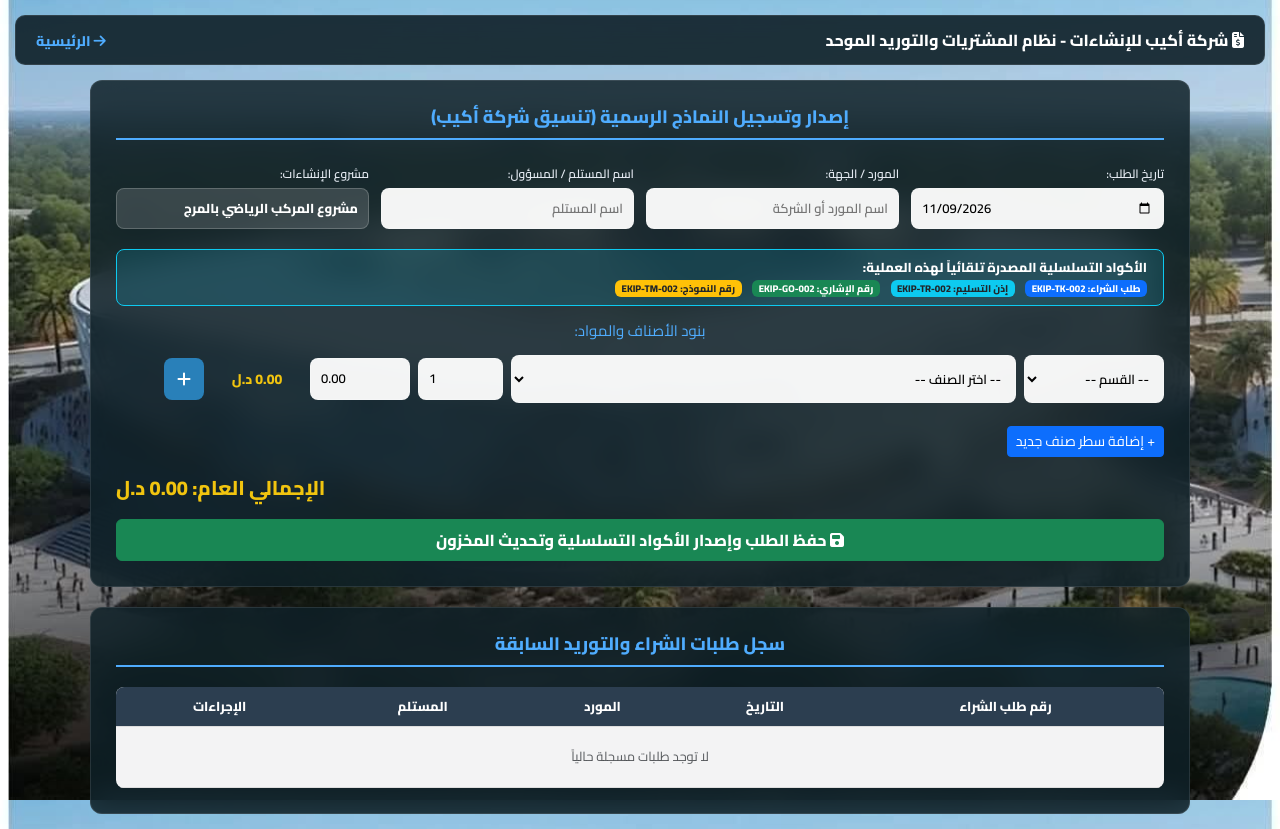
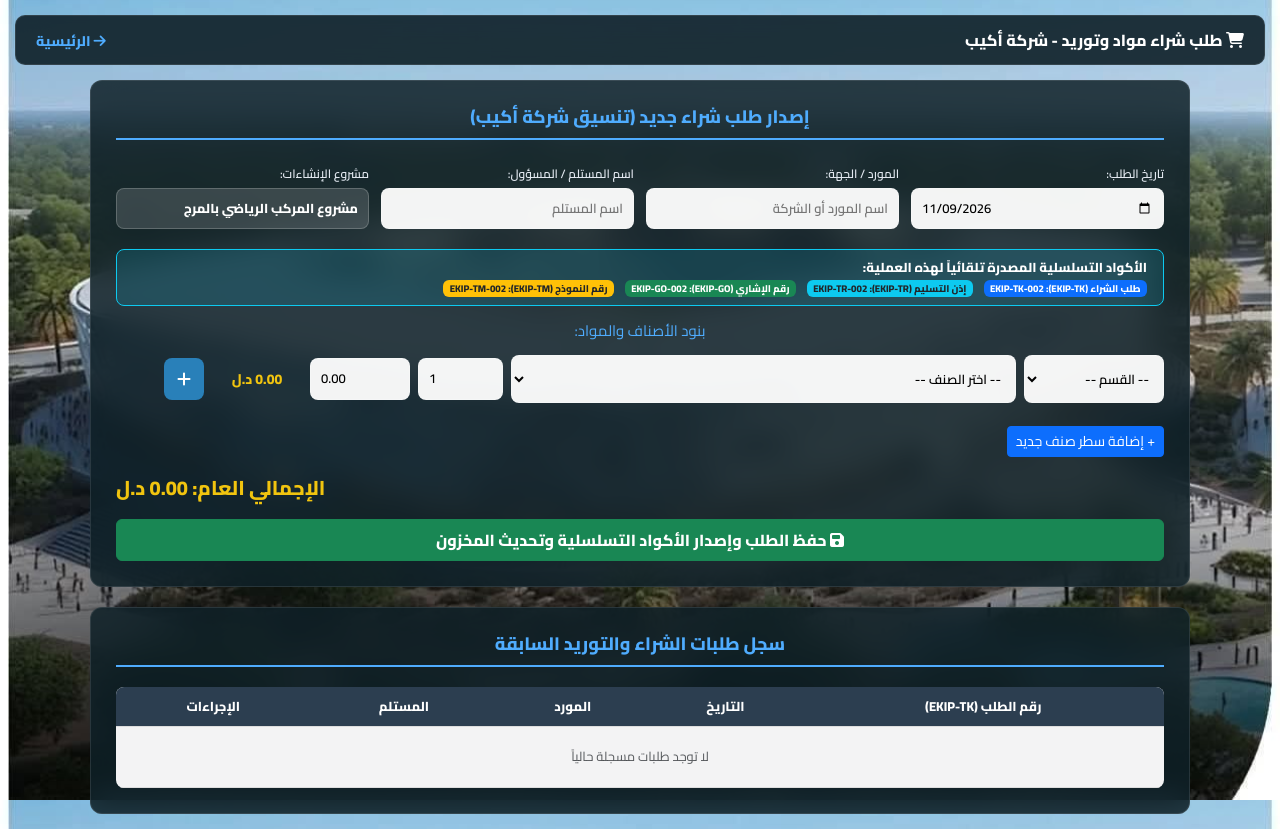
Before and after one commit to alifetory3-boop/EKiP, a Flask app: page /purchase in a window 1280 px wide. Run offline with Flask 3, Linux system fonts and the light colour scheme; a user stored in the database is signed in; data comes from the database, SQL or seed files in the repository; data that the repository does not hold is empty.

Commit message:
Update purchase form title and labels

```diff
--- a/templates/purchase.html
+++ b/templates/purchase.html
@@ -3,7 +3,7 @@
 <head>
     <meta charset="UTF-8">
     <meta name="viewport" content="width=device-width, initial-scale=1.0">
-    <title>شركة أكيب للإنشاءات - نموذج طلب الشراء والتوريد الموحد</title>
+    <title>طلب شراء مواد وتوريد - شركة أكيب</title>
     <link href="https://fonts.googleapis.com/css2?family=Cairo:wght@400;600;800&display=swap" rel="stylesheet">
     <link rel="stylesheet" href="https://cdnjs.cloudflare.com/ajax/libs/font-awesome/6.4.0/css/all.min.css">
     <link rel="stylesheet" href="https://cdn.jsdelivr.net/npm/bootstrap@5.3.0/dist/css/bootstrap.rtl.min.css">
@@ -45,7 +45,7 @@
 </head>
 <body>
   <header>
-    <div style="font-weight: 800; font-size: 16px;"><i class="fa-solid fa-file-invoice-dollar"></i> شركة أكيب للإنشاءات - نظام المشتريات والتوريد الموحد</div>
+    <div style="font-weight: 800; font-size: 16px;"><i class="fa-solid fa-cart-shopping"></i> طلب شراء مواد وتوريد - شركة أكيب</div>
     <div><a href="{{ url_for('dashboard') }}"><i class="fa-solid fa-arrow-right"></i> الرئيسية</a></div>
   </header>
 
@@ -57,7 +57,7 @@
 
   <div class="container-box">
     <div class="form-box">
-      <h3>إصدار وتسجيل النماذج الرسمية (تنسيق شركة أكيب)</h3>
+      <h3>إصدار طلب شراء جديد (تنسيق شركة أكيب)</h3>
       <form method="post">
 
         <div class="form-grid">
@@ -79,13 +79,13 @@
           </div>
         </div>
 
-        <!-- عرض الأكواد الأربعة المتسلسلة تلقائياً بدون تكرار -->
+        <!-- عرض الأكواد الأربعة المتسلسلة تلقائياً -->
         <div class="alert alert-info py-2 px-3 mb-3" style="background: rgba(13, 202, 240, 0.15); border: 1px solid #0dcaf0; color: #fff; font-size: 13px; border-radius: 8px;">
           <strong>الأكواد التسلسلية المصدرة تلقائياً لهذه العملية:</strong><br>
-          <span class="badge bg-primary me-2">طلب الشراء: <b>{{ auto_tk }}</b></span>
-          <span class="badge bg-info text-dark me-2">إذن التسليم: <b>{{ auto_tr }}</b></span>
-          <span class="badge bg-success me-2">رقم الإشاري: <b>{{ auto_go }}</b></span>
-          <span class="badge bg-warning text-dark">رقم النموذج: <b>{{ auto_tm }}</b></span>
+          <span class="badge bg-primary me-2">طلب الشراء (EKIP-TK): <b>{{ auto_tk | default('EKIP-TK-001') }}</b></span>
+          <span class="badge bg-info text-dark me-2">إذن التسليم (EKIP-TR): <b>{{ auto_tr | default('EKIP-TR-001') }}</b></span>
+          <span class="badge bg-success me-2">رقم الإشاري (EKIP-GO): <b>{{ auto_go | default('EKIP-GO-001') }}</b></span>
+          <span class="badge bg-warning text-dark">رقم النموذج (EKIP-TM): <b>{{ auto_tm | default('EKIP-TM-001') }}</b></span>
         </div>
 
         <h4 style="margin-top: 15px; color: #4facfe; font-size: 15px; text-align: center; margin-bottom: 10px;">بنود الأصناف والمواد:</h4>
@@ -95,17 +95,28 @@
             <!-- القسم -->
             <select name="category_filter[]" class="category-select" onchange="filterItems(this)">
               <option value="">-- القسم --</option>
+              {% if categories %}
                 {% for cat in categories %}
                 <option value="{{ cat.category }}">{{ cat.category }}</option>
                 {% endfor %}
+              {% else %}
+                <option value="عام">عام</option>
+                <option value="مواد بناء">مواد بناء</option>
+                <option value="كهرباء">كهرباء</option>
+                <option value="سباكة">سباكة</option>
+              {% endif %}
             </select>
 
             <!-- الصنف -->
             <select name="item_id[]" class="item-select" required>
               <option value="">-- اختر الصنف --</option>
+              {% if items %}
                 {% for item in items %}
                 <option value="{{ item.id }}" data-category="{{ item.category }}">{{ item.name }} ({{ item.unit }})</option>
                 {% endfor %}
+              {% else %}
+                <option value="">لا توجد أصناف مضافة (يرجى إضافتها من إدارة المخزون)</option>
+              {% endif %}
             </select>
 
             <input type="number" step="0.01" name="qty[]" placeholder="الكمية" value="1" min="0.01" oninput="calcTotal(this)" required>
@@ -133,7 +144,7 @@
       <table class="history-table">
         <thead>
           <tr>
-            <th>رقم طلب الشراء</th>
+            <th>رقم الطلب (EKIP-TK)</th>
             <th>التاريخ</th>
             <th>المورد</th>
             <th>المستلم</th>
@@ -141,6 +152,7 @@
           </tr>
         </thead>
         <tbody>
+          {% if vouchers %}
             {% for v in vouchers %}
             <tr>
               <td><span class="badge-code">{{ v.voucher_no }}</span></td>
@@ -152,9 +164,10 @@
                   <a href="{{ url_for('delete_purchase', voucher_id=v.id) }}" class="text-danger fw-bold text-decoration-none" onclick="return confirm('هل أنت متأكد من حذف هذا السجل؟');" title="حذف"><i class="fa-solid fa-trash"></i> حذف</a>
               </td>
             </tr>
+            {% endfor %}
           {% else %}
           <tr><td colspan="5" class="text-muted" style="padding: 20px;">لا توجد طلبات مسجلة حالياً</td></tr>
-          {% endfor %}
+          {% endif %}
         </tbody>
       </table>
     </div>
```
Lines whose indentation alone changed are shown as unchanged.
